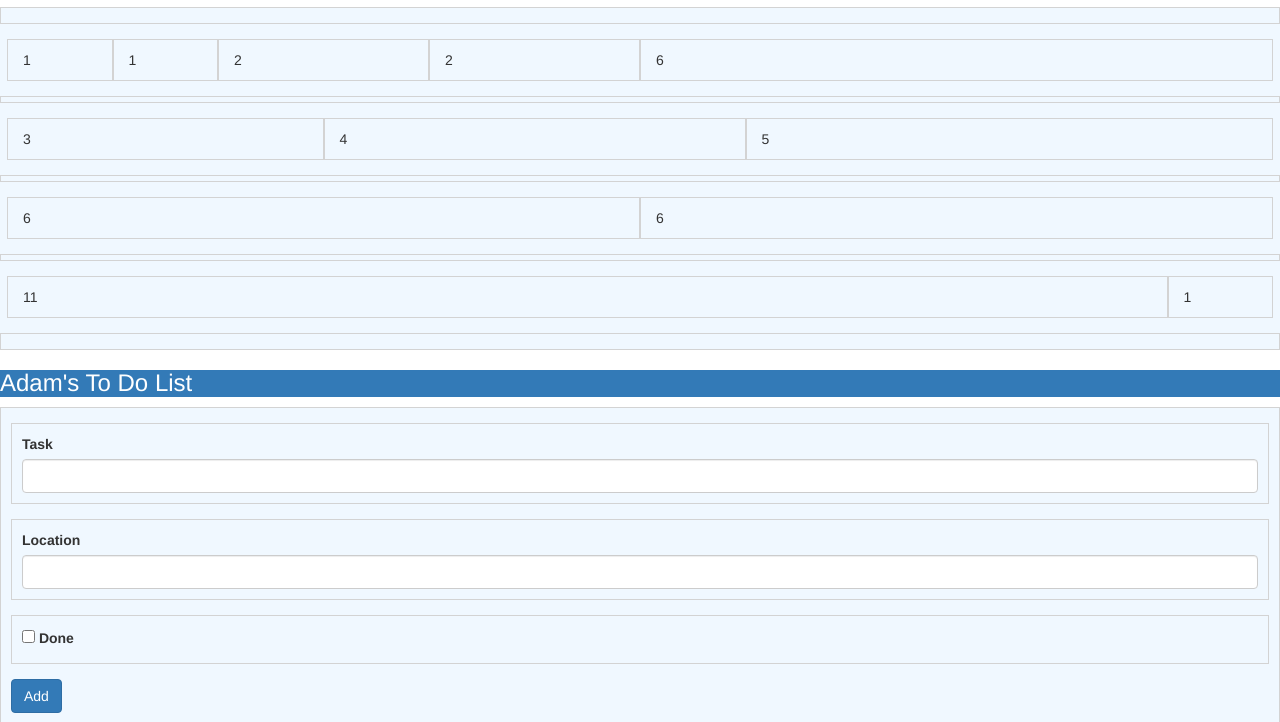
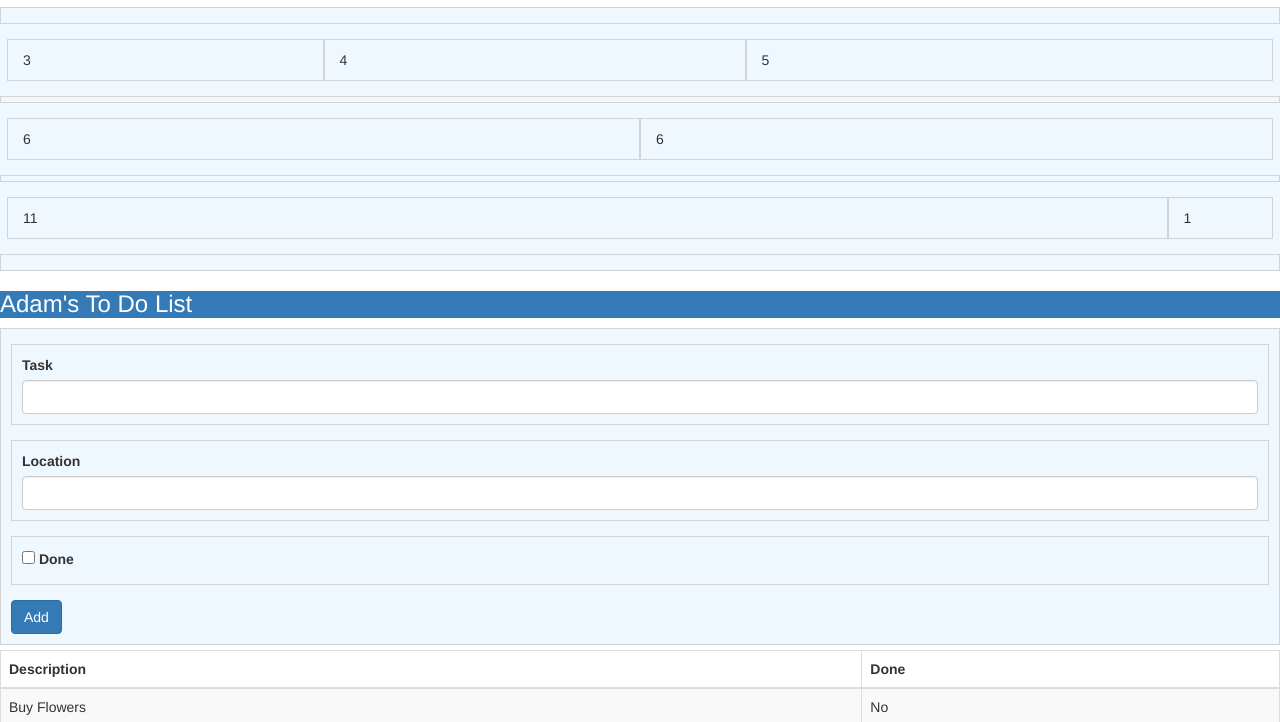
Before and after one commit to aletuan/htmlcssprimer, a plain HTML site: page index.html in a window 1280 px wide. Shown: the part 49-771 px from the top of the page. Drawn offline with nearby package versions, Linux system fonts and the light colour scheme.

Commit message:
demo for flexible layout grid

```diff
--- a/index.html
+++ b/index.html
@@ -17,28 +17,21 @@
     </h3>
 
     <div id="gridContainer">
+
         <div class="row">
-            <div class="col-xs-1">1</div>
-            <div class="col-xs-1">1</div>
-            <div class="col-xs-2">2</div>
-            <div class="col-xs-2">2</div>
-            <div class="col-xs-6">6</div>
+            <div class="col-sm-3">3</div>
+            <div class="col-sm-4">4</div>
+            <div class="col-sm-5">5</div>
         </div>
 
         <div class="row">
-            <div class="col-xs-3">3</div>
-            <div class="col-xs-4">4</div>
-            <div class="col-xs-5">5</div>
+            <div class="col-sm-6">6</div>
+            <div class="col-sm-6">6</div>
         </div>
 
         <div class="row">
-            <div class="col-xs-6">6</div>
-            <div class="col-xs-6">6</div>
-        </div>
-
-        <div class="row">
-            <div class="col-xs-11">11</div>
-            <div class="col-xs-1">1</div>
+            <div class="col-sm-11">11</div>
+            <div class="col-sm-1">1</div>
         </div>
 
     </div>
```
